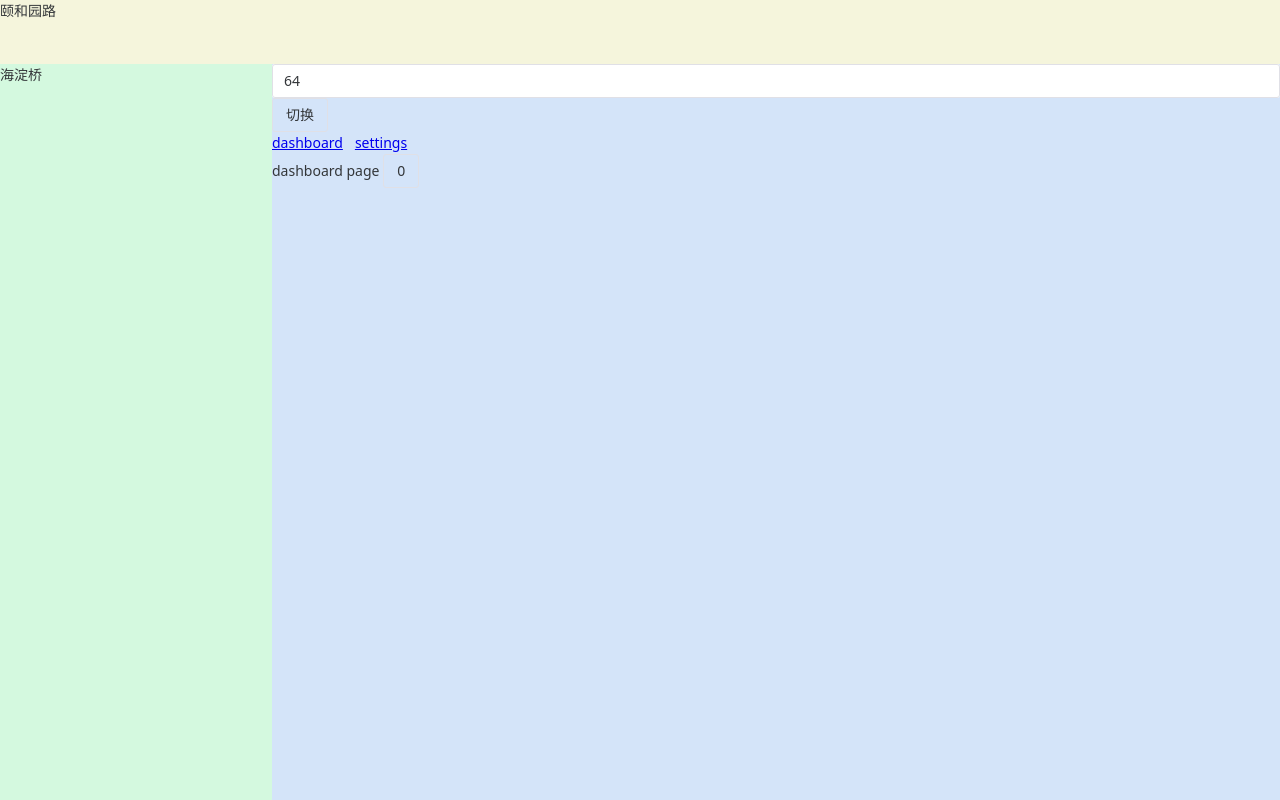
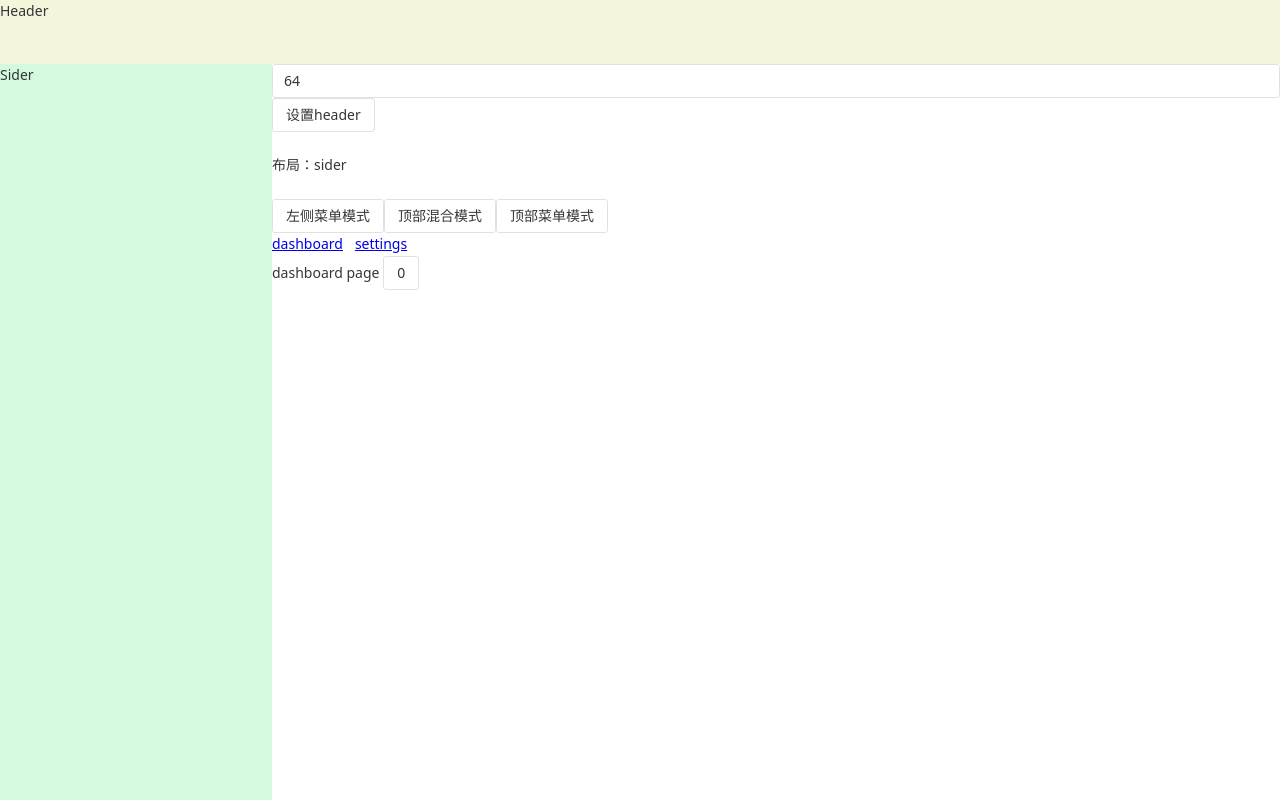
Before and after one commit to zhangbo0921/vue-naive-admin, a Vue app: page /dashboard/analysis in a window 1280 px wide. Built offline with nearby package versions, Linux system fonts and the light colour scheme.

Commit message:
布局切换

```diff
--- a/src/components/layout/ProLayout.vue
+++ b/src/components/layout/ProLayout.vue
@@ -1,11 +1,22 @@
 <template>
-  <n-layout class="unvue-pro-layout">
-    <n-layout-header class="unvue-header">颐和园路</n-layout-header>
-    <n-layout has-sider>
-      <n-layout-sider class="unvue-sider"> 海淀桥 </n-layout-sider>
+  <n-layout class="unvue-pro-layout" :has-sider="isMix">
+    <n-layout-header class="unvue-header" v-if="isSider">Header</n-layout-header>
+    <n-layout-sider class="unvue-sider" v-if="isMix" :style="{ height: '100vh' }">
+      Sider
+    </n-layout-sider>
+    <n-layout :has-sider="isSider">
+      <n-layout-sider class="unvue-sider" v-if="isSider"> Sider </n-layout-sider>
+      <n-layout-header class="unvue-header" v-if="isMix || isTop">Header</n-layout-header>
       <n-layout-content class="unvue-content">
         <n-input v-model:value="height"></n-input>
-        <n-button @click="setColor">切换</n-button>
+        <n-button @click="setColor">设置header</n-button>
+        <br />
+        <br />
+        <div>布局：{{ layout }}</div>
+        <br />
+        <n-button @click="layout = 'sider'">左侧菜单模式</n-button>
+        <n-button @click="layout = 'mix'">顶部混合模式</n-button>
+        <n-button @click="layout = 'top'">顶部菜单模式</n-button>
         <n-space>
           <RouterLink to="/">dashboard</RouterLink>
           <RouterLink to="/dashboard/settings">settings</RouterLink>
@@ -16,12 +27,22 @@
   </n-layout>
 </template>
 <script setup lang="ts">
-import { ref } from 'vue'
+import { computed, ref } from 'vue'
 const height = ref(64)
+// 布局有：sider（左侧菜单模式），mix（顶部混合模式）top（顶部菜单）
+const layout = ref<string>('sider')
 const setColor = () => {
-  console.log(height.value)
   document.documentElement.style.setProperty('--layout-header-height', height.value + 'px')
 }
+const isSider = computed(() => {
+  return layout.value == 'sider'
+})
+const isMix = computed(() => {
+  return layout.value == 'mix'
+})
+const isTop = computed(() => {
+  return layout.value == 'top'
+})
 </script>
 <style lang="less">
 @import url('@/less/var.less');
@@ -35,7 +56,7 @@ const setColor = () => {
     height: calc(100vh - @layout-header-height);
   }
   .unvue-content {
-    background-color: rgb(212, 228, 249);
+    background-color: rgb(255, 255, 255);
   }
 }
 </style>
```
